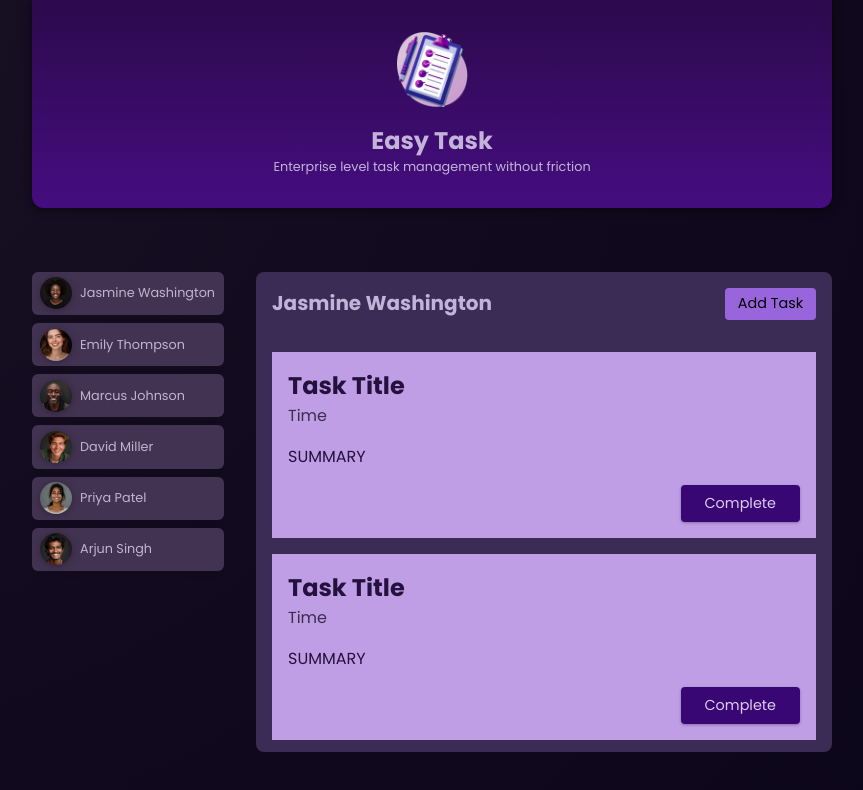
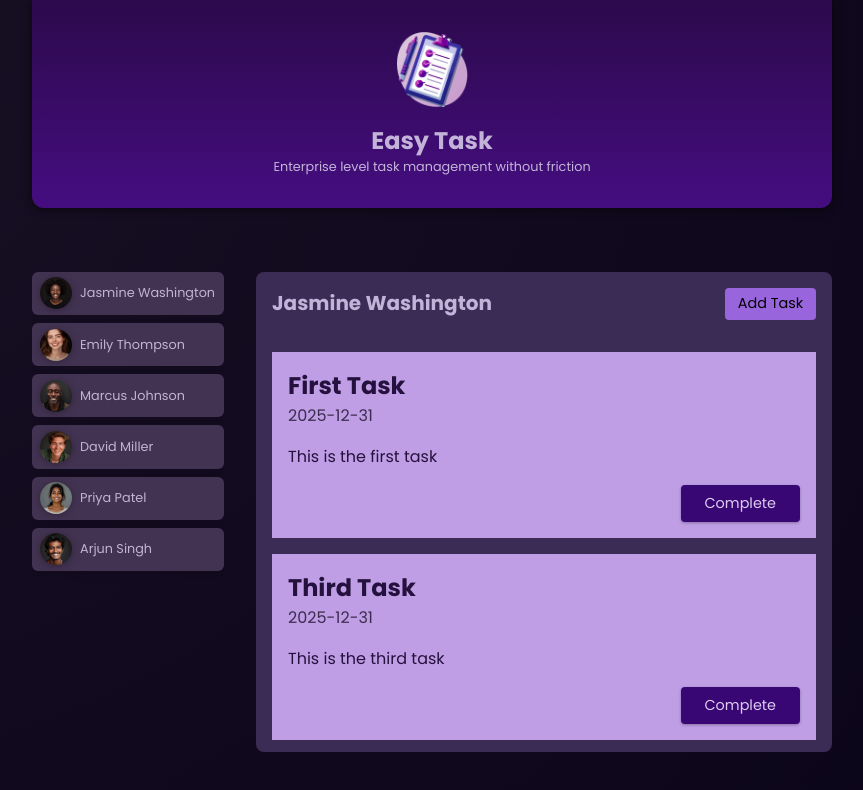
Before and after one commit to thomsetiabudi/learn-angular-udemy-01-starting-project, an Angular app: page / in a window 1280 px wide. Both pictures are taken after a click on the button "Jasmine Washington". Shown: the top 790 px of the page, without its empty margins (208-1071 px from the left). Built offline with nearby package versions, Linux system fonts and the light colour scheme.

Commit message:
section 2 - 46 task data

```diff
--- a/src/app/app.component.html
+++ b/src/app/app.component.html
@@ -9,7 +9,7 @@
   </ul>
 
   @if (selectedUser) {
-    <app-tasks [name]="selectedUser.name" />
+    <app-tasks [name]="selectedUser.name" [userId]="selectedUser.id" />
   } @else {
     <p id="fallback" class="no-user">Select a user</p>
   }
--- a/src/app/tasks/task/task.component.html
+++ b/src/app/tasks/task/task.component.html
@@ -1,7 +1,7 @@
 <article>
-    <h2>Task Title</h2>
-    <time>Time</time>
-    <p>SUMMARY</p>
+    <h2>{{ task().title }}</h2>
+    <time>{{ task().dueDate }}</time>
+    <p>{{ task().summary }}</p>
     <p class="actions">
         <button>Complete </button>
     </p>
--- a/src/app/tasks/task/task.component.ts
+++ b/src/app/tasks/task/task.component.ts
@@ -1,4 +1,12 @@
-import { Component } from '@angular/core';
+import { Component, input } from '@angular/core';
+
+interface Task {
+  id: string;
+  userId: string;
+  title: string;
+  summary: string;
+  dueDate: string;
+};
 
 @Component({
   selector: 'app-task',
@@ -8,5 +16,7 @@
   styleUrl: './task.component.css'
 })
 export class TaskComponent {
+  task = input.required<Task>();
+
 
 }
--- a/src/app/tasks/tasks.component.html
+++ b/src/app/tasks/tasks.component.html
@@ -6,14 +6,10 @@
     </menu>
   </header>
   <ul>
-    <li>
-        <app-task />
-    </li>
-    <li>
-        <app-task />
-    </li>
-    <li>
-        <app-task />
-    </li>
+    @for (task of selectedUserTasks; track task.id) {
+      <li>
+        <app-task [task]="task" />
+      </li>
+    }
   </ul>
 </section>
--- a/src/app/tasks/tasks.component.ts
+++ b/src/app/tasks/tasks.component.ts
@@ -9,5 +9,34 @@
   styleUrl: './tasks.component.css'
 })
 export class TasksComponent {
-  name = input<string | null>();
+  userId = input.required<string>();
+  name = input.required<string>();
+
+  tasks = [
+    {
+      id: 't1',
+      userId: 'u1',
+      title: 'First Task',
+      summary: 'This is the first task',
+      dueDate: '2025-12-31'
+    },
+    {
+      id: 't2',
+      userId: 'u2',
+      title: 'Second Task',
+      summary: 'This is the second task',
+      dueDate: '2025-12-31'
+    },
+    {
+      id: 't3',
+      userId: 'u1',
+      title: 'Third Task',
+      summary: 'This is the third task',
+      dueDate: '2025-12-31'
+    }
+  ]
+
+  get selectedUserTasks() {
+    return this.tasks.filter(task => task.userId === this.userId());
+  }
 }
```
